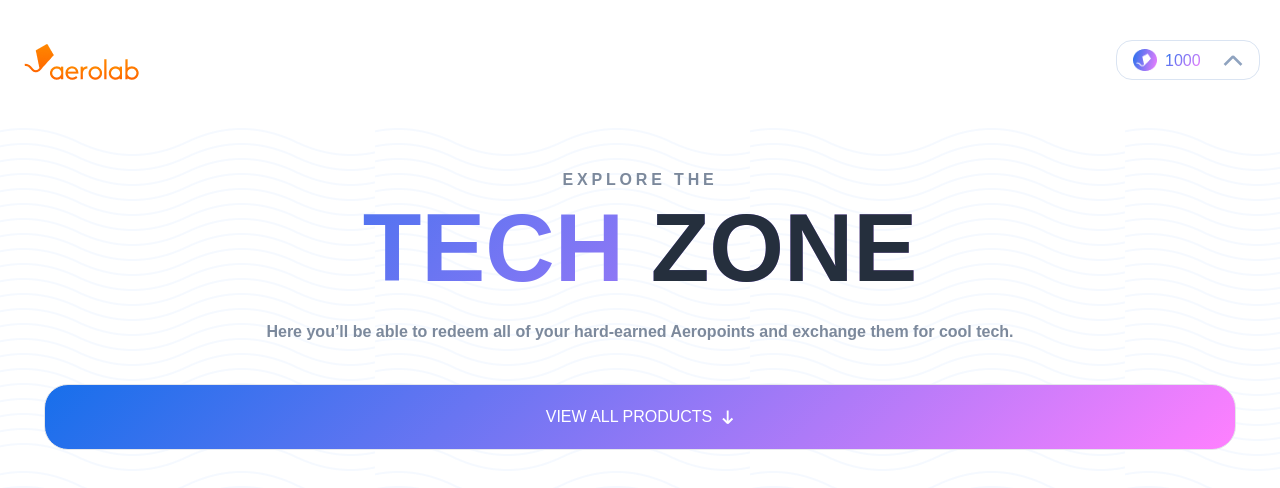
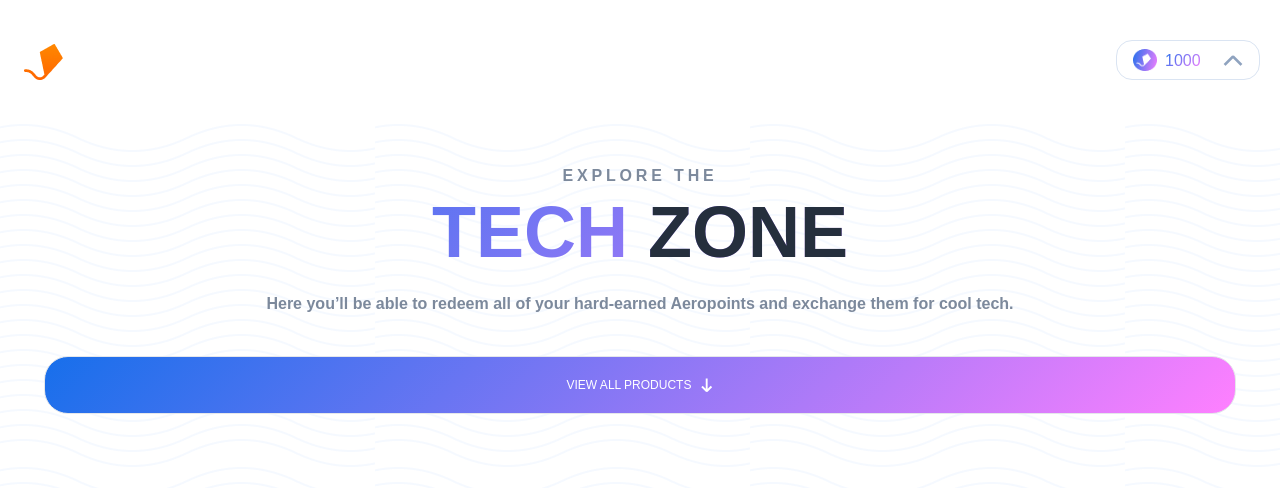
Before and after one commit to Kashif-Saleem-Ghuman/catalog-loyalty-program, a Next.js app: page / in a window 1280 px wide. Shown: the top 488 px of the page. Built offline with nearby package versions, Linux system fonts and the light colour scheme.

Commit message:
Refac: Add new custom styles

```diff
--- a/tailwind.config.js
+++ b/tailwind.config.js
@@ -7,6 +7,19 @@
   ],
   theme: {
     extend: {
+      lineHeight: {
+        "desktop": "8vw",
+        "mob": "20vw",
+        "tab": "8vw"
+      },
+      fontSize: {
+        'mob-25': '25.6vw',
+        '10xl': '10vw',
+        'tab-9': '9.375vw',
+      },
+      margin: {
+        "56": "14.25rem"
+      },
       backgroundImage: {
         'waves': "url('/assets/images/waves.png')",
       },
@@ -32,14 +45,6 @@
           'conic-gradient(from 180deg at 50% 50%, var(--tw-gradient-stops))',
       },
     },
-    screens: {
-      'tablet': '376px',
-      // => @media (min-width: 640px) { ... }
-
-      'desktop': '1025px',
-      // => @media (min-width: 1024px) { ... }
-
-    },
 
   },
   plugins: [],
```
